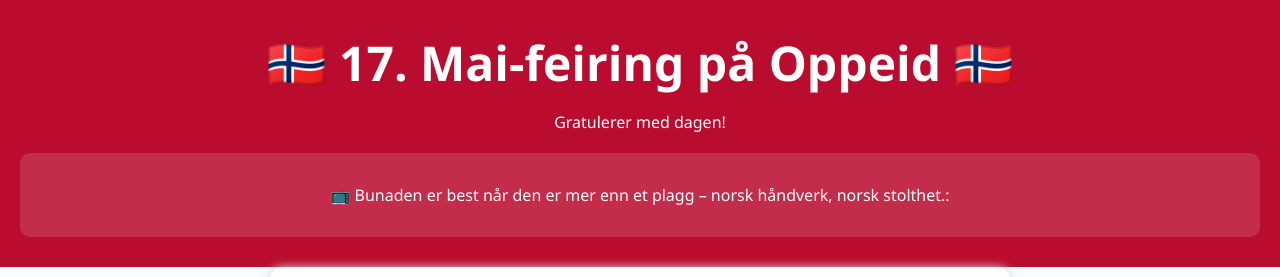
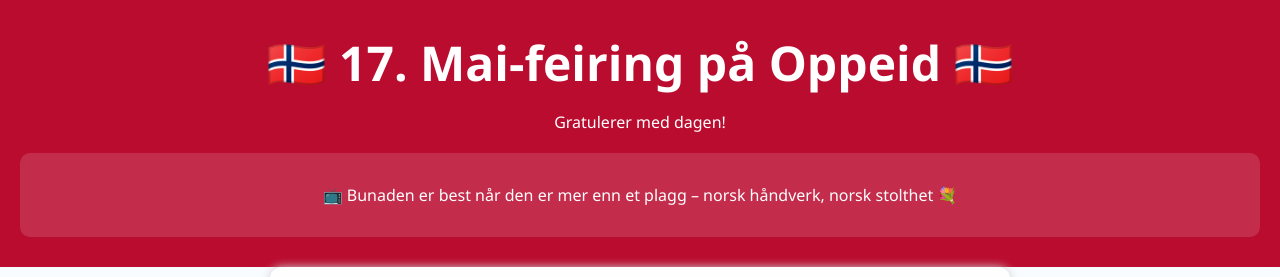
Before and after one commit to namisimo/oppeid, a plain HTML site: page index.html in a window 1280 px wide. Shown: the top 277 px of the page. Drawn offline with Linux system fonts and the light colour scheme.

Commit message:
Update index.html

```diff
--- a/index.html
+++ b/index.html
@@ -97,7 +97,7 @@
     <h1>🇳🇴 17. Mai-feiring på Oppeid 🇳🇴</h1>
     <p>Gratulerer med dagen!</p>
     <div class="videobox">
-      <p>📺 Bunaden er best når den er mer enn et plagg – norsk håndverk, norsk stolthet.:</p>
+      <p>📺 Bunaden er best når den er mer enn et plagg – norsk håndverk, norsk stolthet 💐</p>
       <div class="fb-video"
         data-href="https://www.facebook.com/watch/?v=1158949076034416"
         data-width="500"
```
